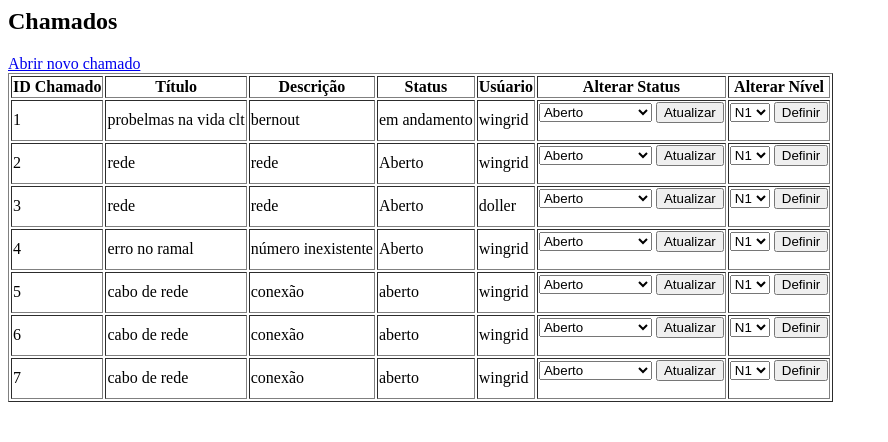
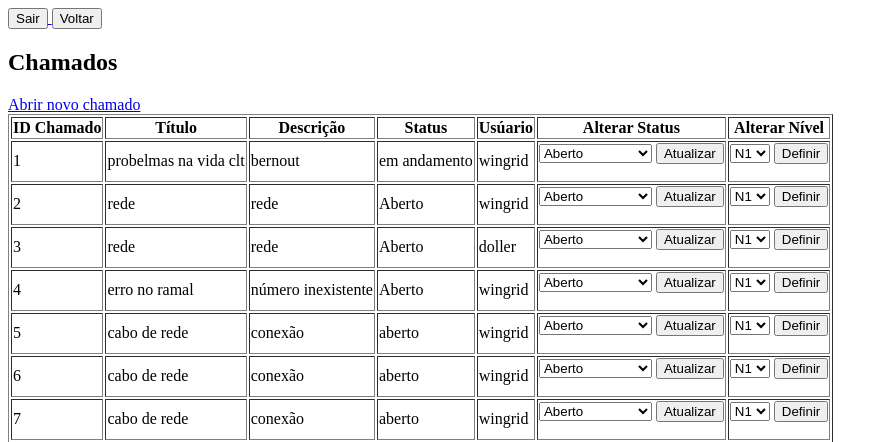
Before and after one commit to doller1020/sistema-chamados-faculdade, a Flask app: page /chamados in a window 1280 px wide. Shown: the top 442 px of the page, without its empty margins (0-888 px from the left). Run offline with Flask 3, Linux system fonts and the light colour scheme; a user stored in the database is signed in; data comes from the database, SQL or seed files in the repository; both versions use the stored data as it was after the commit.

Commit message:
Atualização: BOTÃO DE SAÍDA / VOLTAR

```diff
--- a/templates/abrir_chamado.html
+++ b/templates/abrir_chamado.html
@@ -1,3 +1,7 @@
+<a href="/logout">
+    <button>Sair</button>
+</a>
+<button onclick="history.back()">Voltar</button>
 <h1>Abrir chamado</h1>
 
 <form method="POST">
--- a/templates/admin.html
+++ b/templates/admin.html
@@ -1,3 +1,7 @@
+<a href="/logout">
+    <button>Sair</button>
+</a>
+<button onclick="history.back()">Voltar</button>
 <h1>Painel do Administrador</h1>
 
 <h2>Criar novo usuário</h2>
--- a/templates/listar_chamados.html
+++ b/templates/listar_chamados.html
@@ -1,3 +1,7 @@
+<a href="/logout">
+    <button>Sair</button>
+</a>
+<button onclick="history.back()">Voltar</button>
 <h2>Chamados</h2>
 
 <a href="/abrir_chamado">Abrir novo chamado</a>
--- a/templates/mensagem.html
+++ b/templates/mensagem.html
@@ -1,3 +1,7 @@
+<a href="/logout">
+    <button>Sair</button>
+</a>
+<button onclick="history.back()">Voltar</button>
 <h1>{{ titulo }}</h1>
 
 <p>{{ mensagem }}</p>
--- a/templates/tecnico.html
+++ b/templates/tecnico.html
@@ -1,2 +1,6 @@
+<a href="/logout">
+    <button>Sair</button>
+</a>
+<button onclick="history.back()">Voltar</button>
 <h1>Painel do Técnico</h1>
 <a href="/chamados">Ver Chamados</a>
--- a/templates/usuario.html
+++ b/templates/usuario.html
@@ -1,3 +1,7 @@
+<a href="/logout">
+    <button>Sair</button>
+</a>
+<button onclick="history.back()">Voltar</button>
 <h1>Painel do Usuário</h1>
 
 <a href="/abrir_chamado">
```
Also changed, not shown: database.db.
